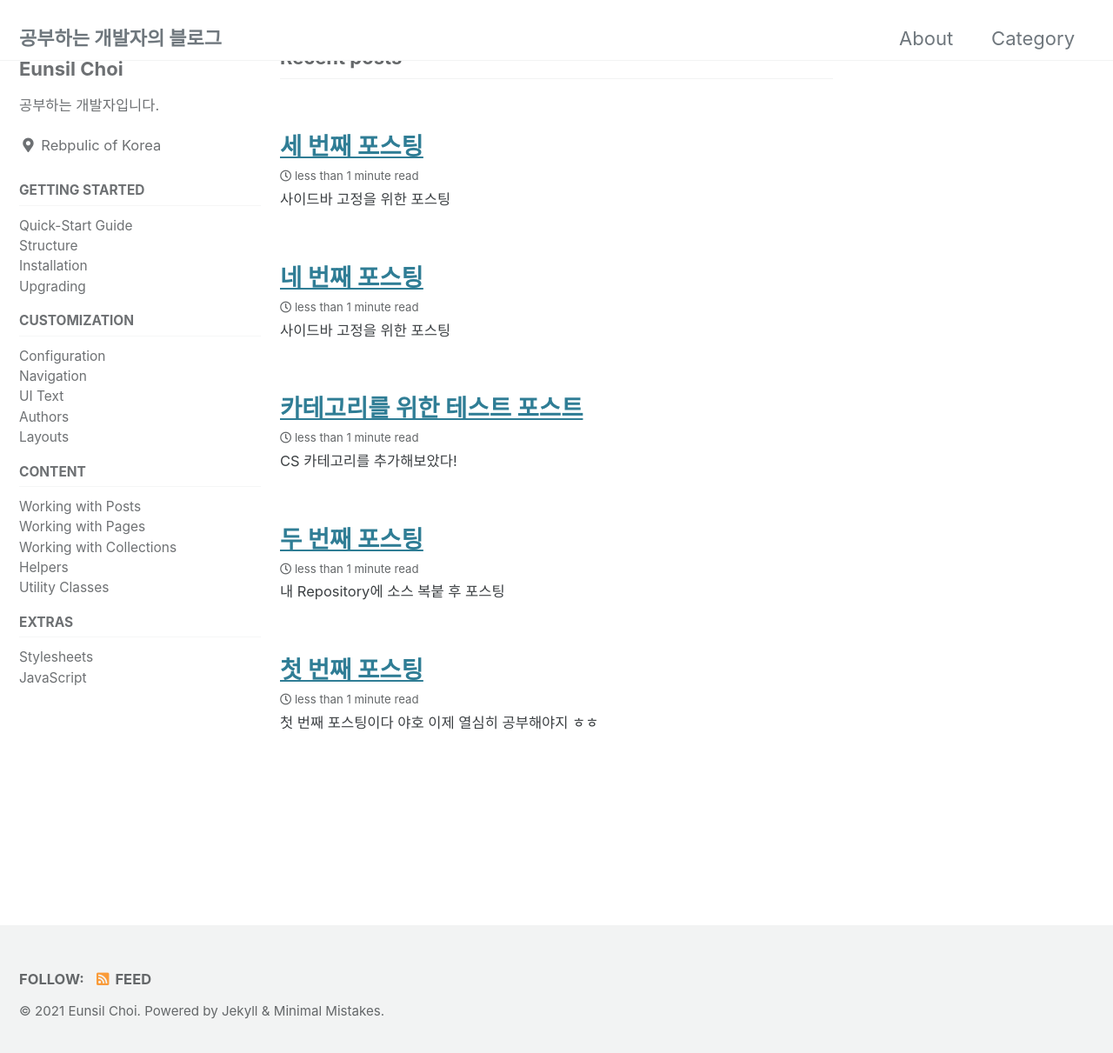
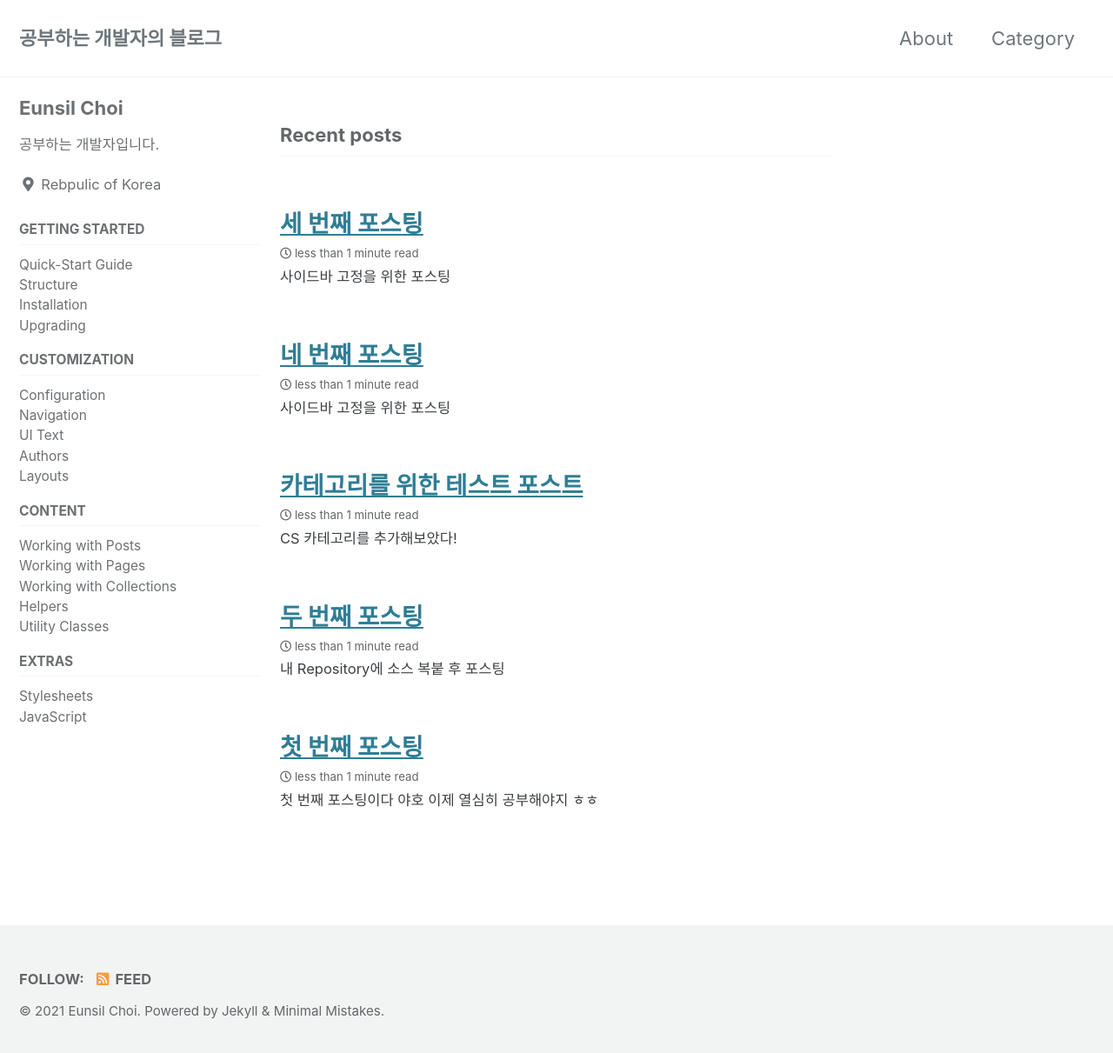
Before and after one commit to EunsilChoi92/EunsilChoi92.github.io, a Jekyll site: the page built from index.html, in a window 1280 px wide and 1219 px high. Shown: the top 1211 px of the window at 87% size. Built offline with Jekyll 4.4.1, drawn with Linux system fonts in a browser that asks for light colours; cached includes are drawn as plain includes; the list of posts is cut into pages by our own code.

Commit message:
상단바 고정 다시 되돌림

```diff
--- a/_sass/minimal-mistakes/_masthead.scss
+++ b/_sass/minimal-mistakes/_masthead.scss
@@ -3,16 +3,13 @@
    ========================================================================== */
 
 .masthead {
-  position: fixed;
+  position: relative;
   border-bottom: 1px solid $border-color;
   -webkit-animation: $intro-transition;
   animation: $intro-transition;
   -webkit-animation-delay: 0.15s;
   animation-delay: 0.15s;
   z-index: 20;
-  width: 100%;
-  background: white;  // set a color to hide content that may appear below masthead
-  height: 70px; // need a magic number here which may break in different viewports
 
   &__inner-wrap {
     @include clearfix;
```
